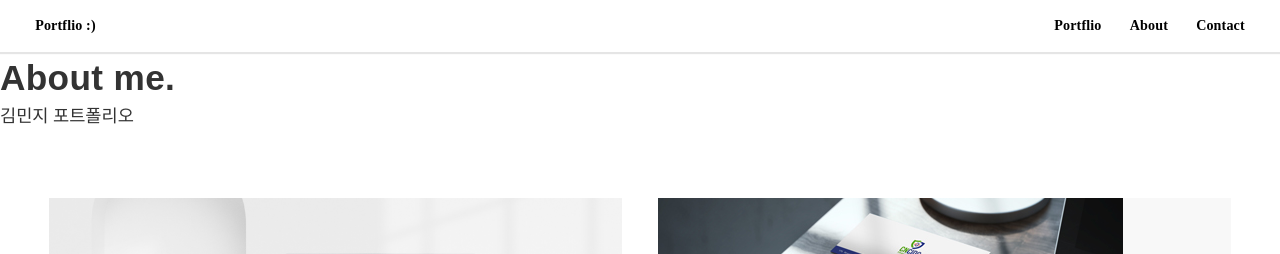
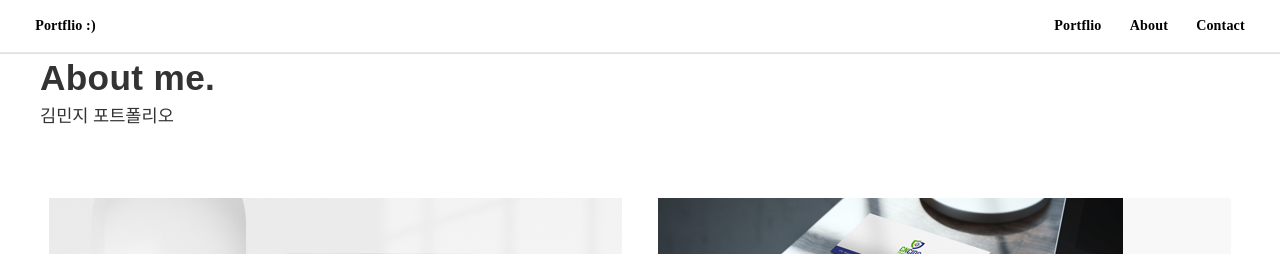
Before and after one commit to alsmwl10/alsmwl.github.io, a Jekyll site: the page built from index.html, in a window 1280 px wide. Shown: the top 254 px of the page. Built offline with Jekyll 4.4.1, drawn with Linux system fonts in a browser that asks for light colours; some web fonts are replaced; the list of posts is cut into pages by our own code.

Commit message:
Update index.html

```diff
--- a/index.html
+++ b/index.html
@@ -6,7 +6,7 @@ pagination:
 <!-- The main content area -->
 <main class="content">
   <section class="intro">
-    <div class="container">
+    <div class="container" style="margin-left: 40px;">
       <h2>About me.</h2>
       <p>{{ site.description }}</p>
     </div>
```
